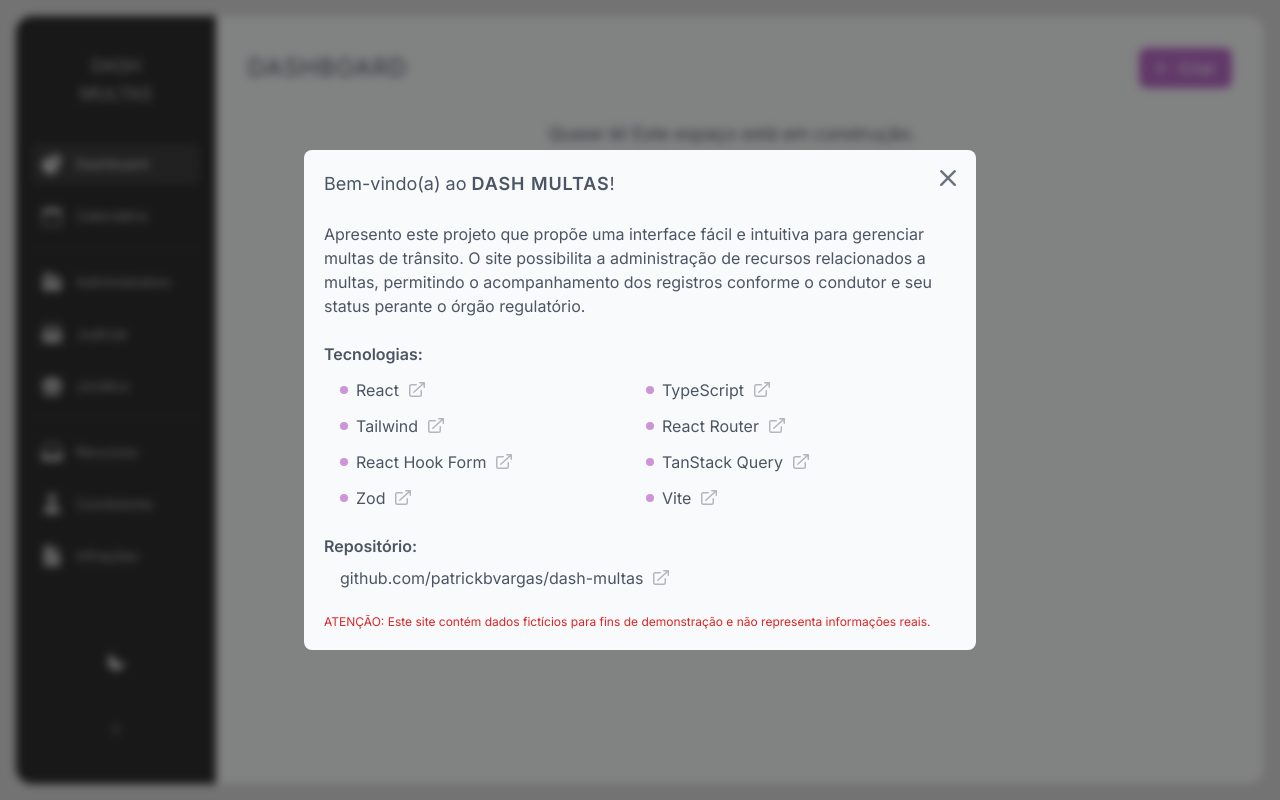
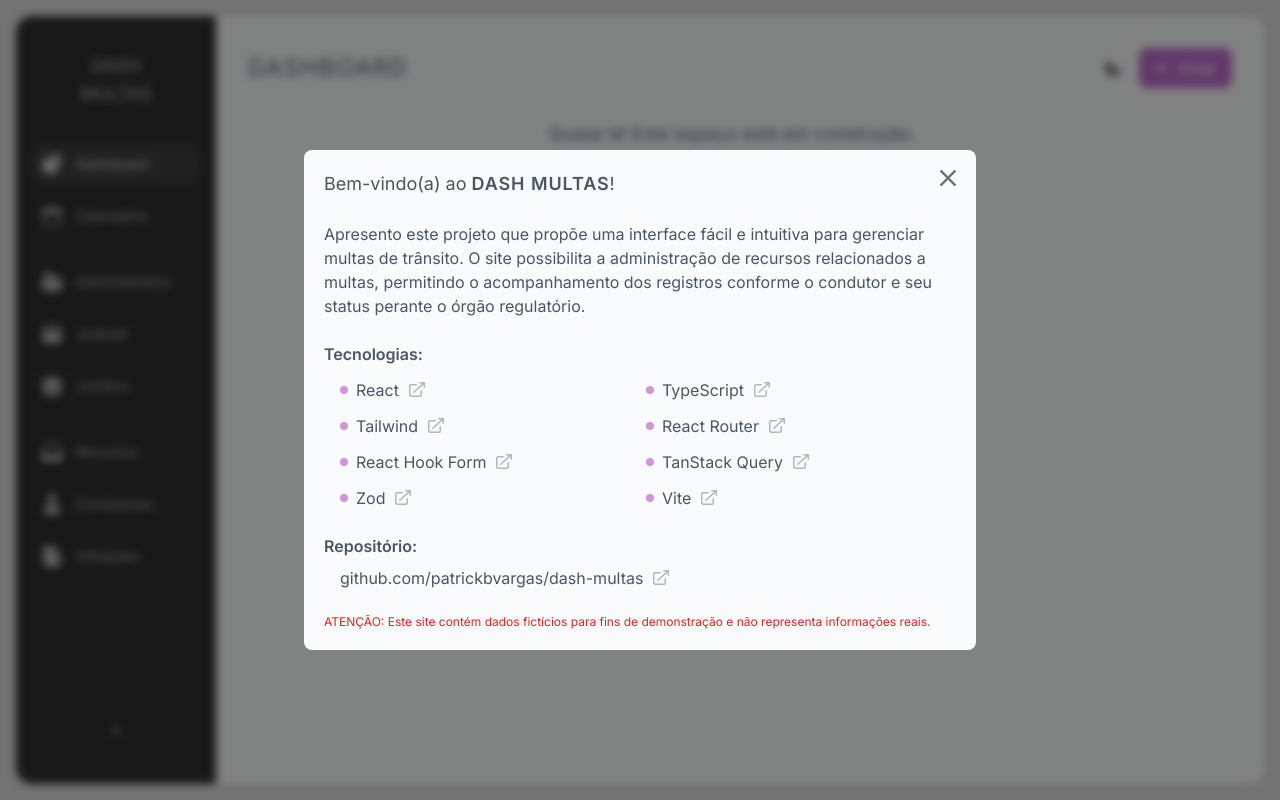
Before and after one commit to patrickbvargas/dash-multas, a React (Vite) app: page / in a window 1280 px wide. Built offline with nearby package versions, Linux system fonts and the light colour scheme.

Commit message:
Fix theme switch position

```diff
--- a/src/components/ui/ThemeSwitcher.tsx
+++ b/src/components/ui/ThemeSwitcher.tsx
@@ -9,7 +9,7 @@
     <div className="flex justify-center">
       <Button
         onClick={() => toggle()}
-        variant="theme"
+        variant="ghost"
         iconStyle="onlyIcon"
         icon={isDarkMode ? <SunIcon className="h-5" /> : <MoonIcon className="h-5" />}
       />
--- a/src/layout/Header/Header.tsx
+++ b/src/layout/Header/Header.tsx
@@ -2,7 +2,7 @@
 import { useLocation } from "react-router-dom";
 import { cn } from "@utils";
 import { useAppContext } from "@hooks";
-import { CreateMenu } from "@components";
+import { CreateMenu, ThemeSwitcher } from "@components";
 
 interface HeaderProps extends React.HTMLAttributes<HTMLElement> {}
 
@@ -78,6 +78,7 @@
         {pageTitle}
       </h1>
       <div className="flex gap-2">
+        <ThemeSwitcher />
         <CreateMenu />
       </div>
     </header>
--- a/src/layout/Sidebar/Sidebar.tsx
+++ b/src/layout/Sidebar/Sidebar.tsx
@@ -4,7 +4,6 @@
 import SidebarControl from "./components/SidebarControl";
 import { cn } from "@utils";
 import { useLocalStorage, useNotificationContext } from "@hooks";
-import { ThemeSwitcher } from "@components";
 
 interface SidebarProps extends React.HTMLAttributes<HTMLElement> {}
 
@@ -40,7 +39,6 @@
     >
       <SidebarLogo />
       <SidebarNav />
-      <ThemeSwitcher />
       <SidebarControl setIsCollapsed={setIsCollapsed} />
     </aside>
   );
```
